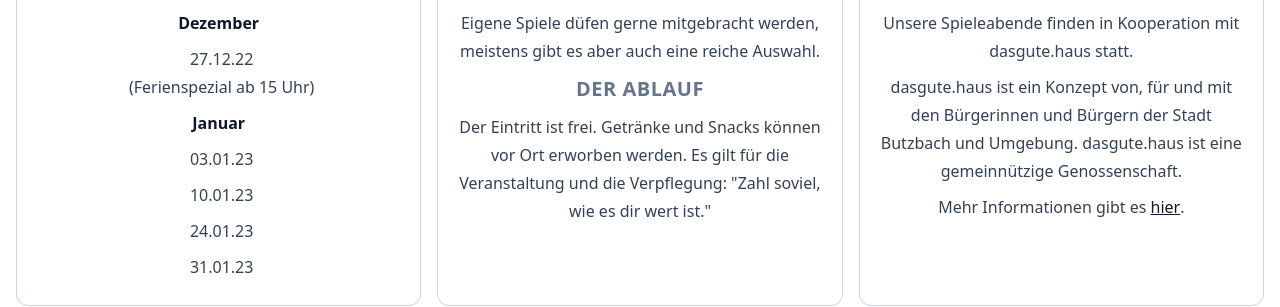
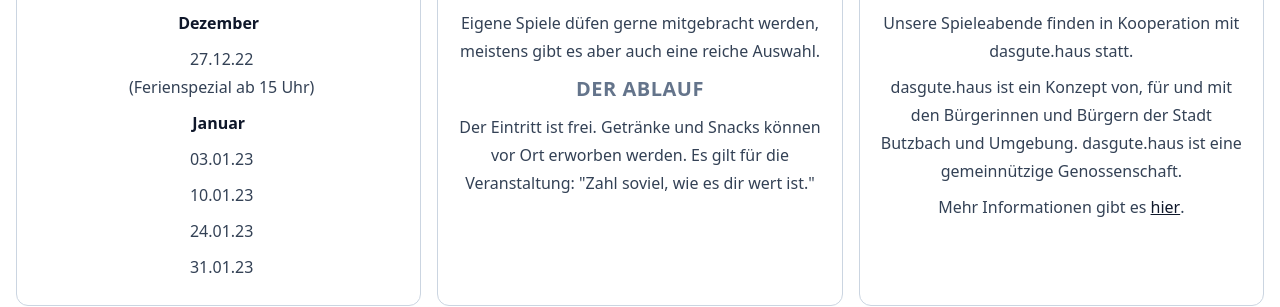
Before and after one commit to butzbach-spielt/butzbach-spielt-website, an Eleventy site: page src/index.html in a window 1280 px wide. Shown: the part 1120-1427 px from the top of the page. Built offline with nearby package versions, Linux system fonts and the light colour scheme; Eleventy itself is replaced by a stand-in of ours; files that its build step writes are made by us from their sources.

Commit message:
Update Card “about”

```diff
--- a/src/cards/about.md
+++ b/src/cards/about.md
@@ -10,4 +10,4 @@ isLogo: false
 Eigene Spiele düfen gerne mitgebracht werden, meistens gibt es aber auch eine reiche Auswahl.
 
 ### Der Ablauf
-Der Eintritt ist frei. Getränke und Snacks können vor Ort erworben werden. Es gilt für die Veranstaltung und die Verpflegung: "Zahl soviel, wie es dir wert ist."
+Der Eintritt ist frei. Getränke und Snacks können vor Ort erworben werden. Es gilt für die Veranstaltung: "Zahl soviel, wie es dir wert ist."
```
